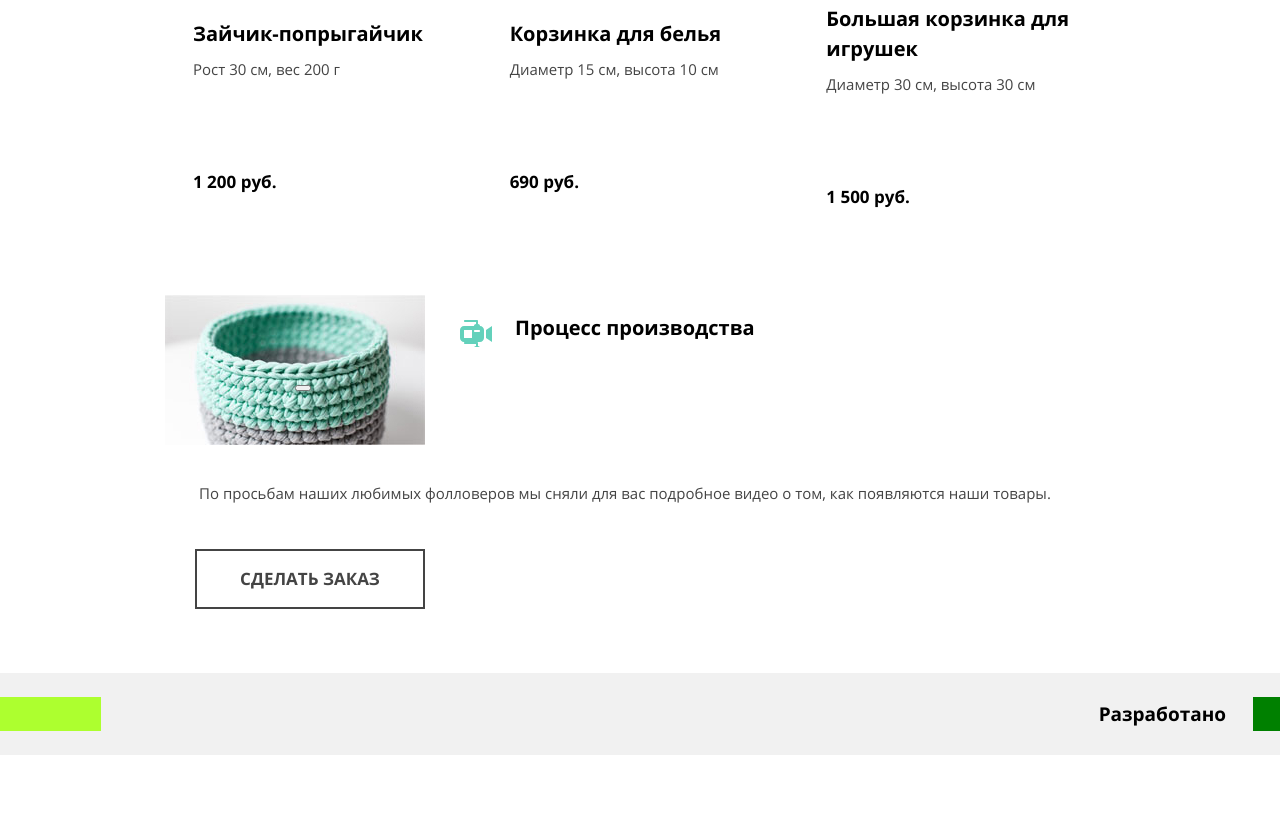
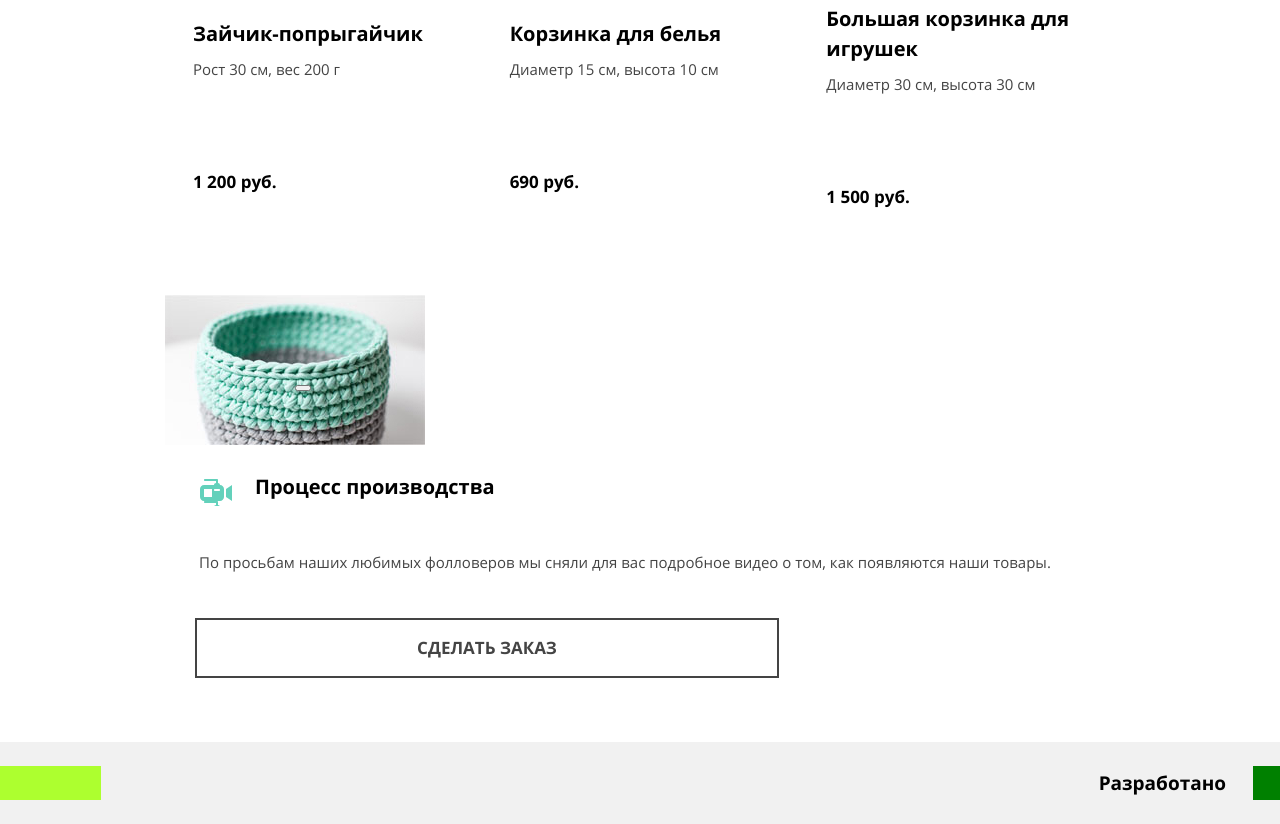
Before and after one commit to harley-yera/1710667-mishka-22, a website: page source/catalog.html in a window 1280 px wide. Shown: the part 519-1343 px from the top of the page. Before the commit the page ends 1274 px from the top, so only its background shows below. Drawn offline with nearby package versions, Linux system fonts and the light colour scheme; files that its build step writes are made by us from their sources.

Commit message:
Сетка каталога，видео-блок

```diff
--- a/source/sass/blocks/video.scss
+++ b/source/sass/blocks/video.scss
@@ -6,11 +6,6 @@
     display: flex;
     flex-direction: column;
     margin-bottom: 64px;
-  }
-
-  @media (min-width: $desktop-width) {
-    flex-wrap: wrap;
-    flex-direction: row;
   }
 }
 
@@ -85,8 +80,4 @@
     font-size: 17px;
     width: 584px;
   }
-
-  @media (min-width: $desktop-width) {
-    width: 230px;
-  }
 }
```
